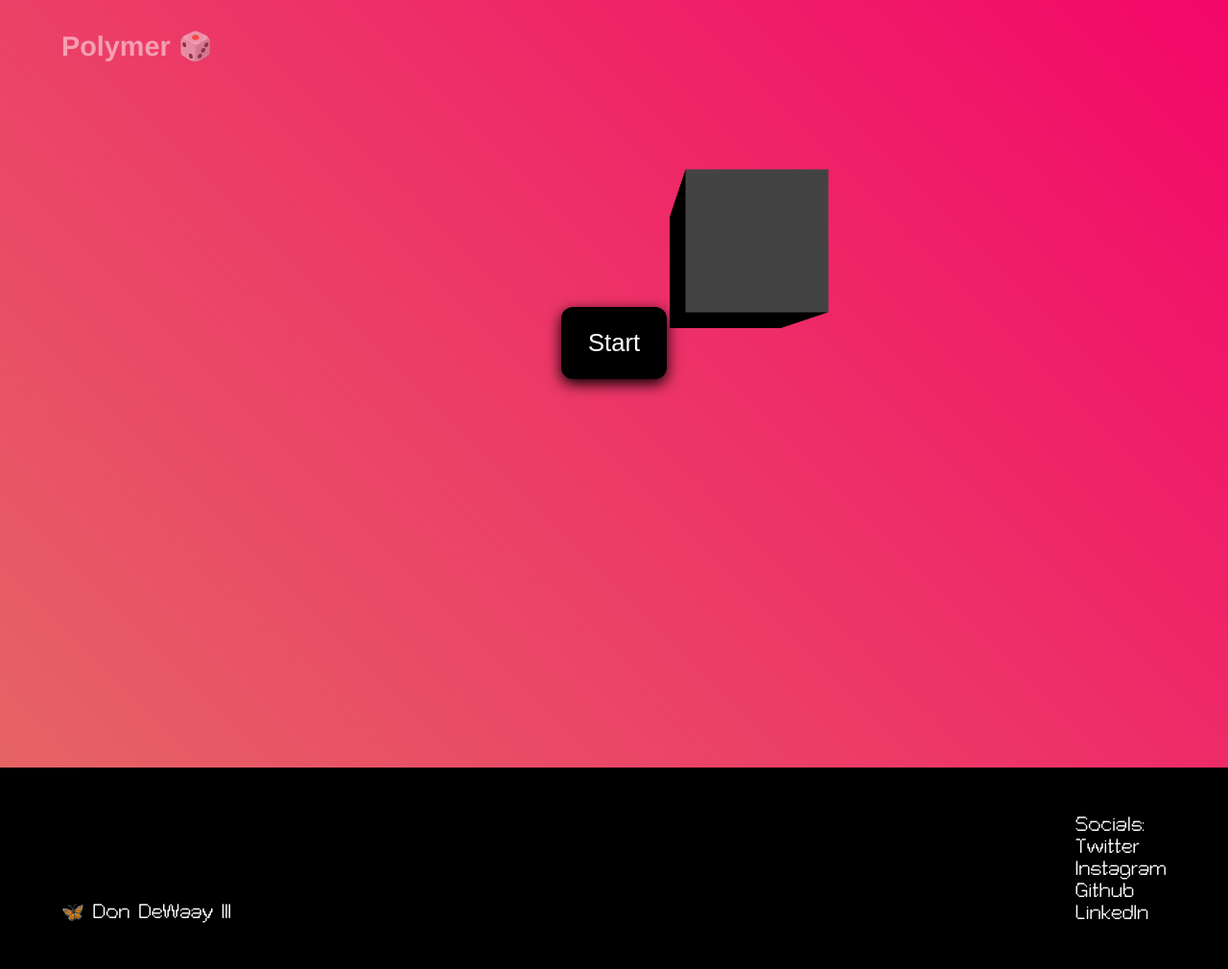
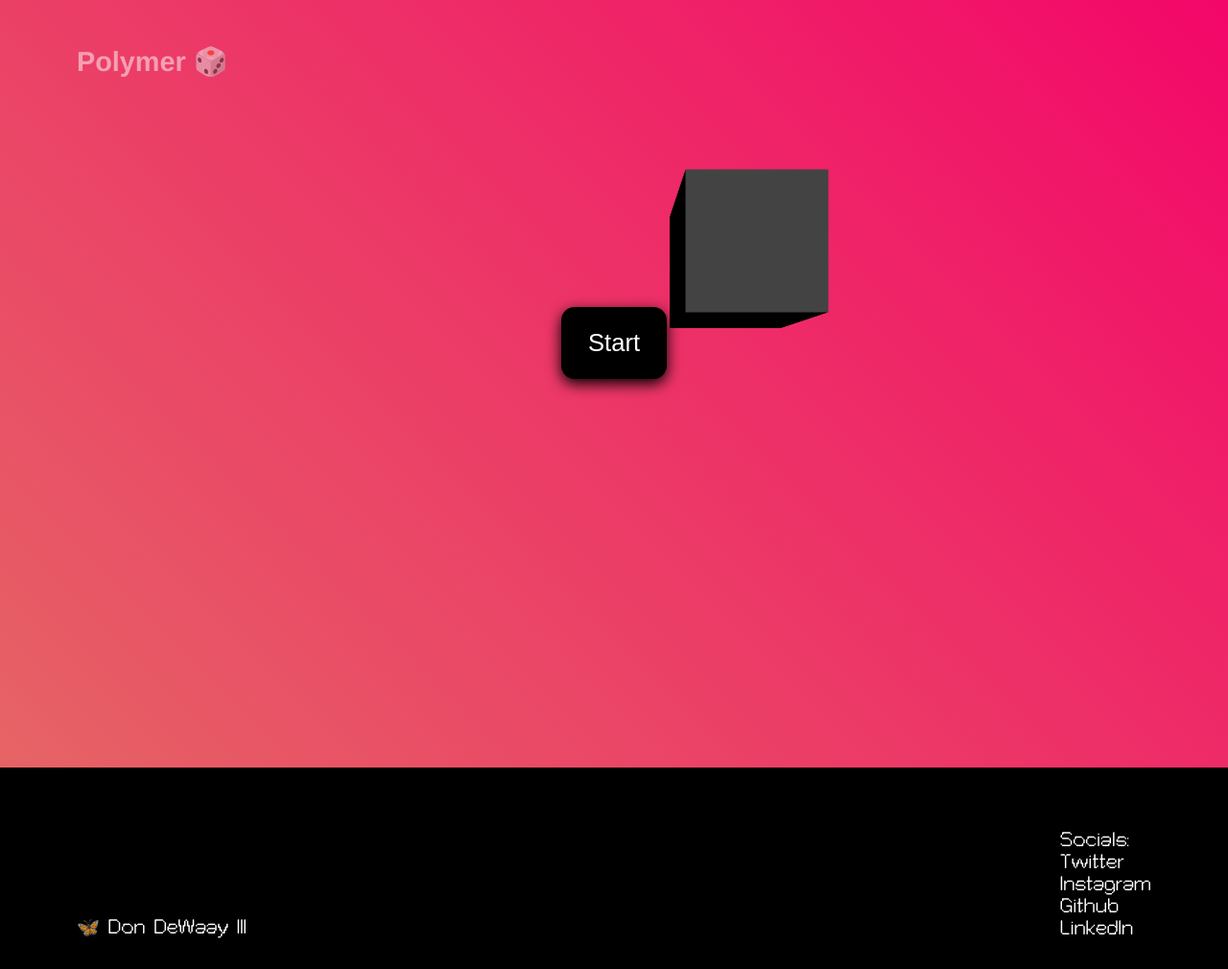
Before and after one commit to dondewaay/DiceProject, a React (Vite) app in the folder Dice-Project/: page / in a window 1280 px wide. Shown: the whole page at 96% size. Built offline with nearby package versions, Linux system fonts and the light colour scheme.

Commit message:
Another today

```diff
--- a/Dice-Project/src/App.css
+++ b/Dice-Project/src/App.css
@@ -32,7 +32,7 @@ nav {
   z-index: 1;
   width: 100%;
   height: 25px;
-  padding: 3rem 4rem 3rem 4rem;
+  padding: 4rem 5rem 4rem 5rem;
   align-items: center;
   justify-content: space-between;
   box-sizing: border-box;
@@ -58,7 +58,7 @@ nav .menu:nth-child(1) {
 .foot {
   font-family: "Pexel";
   font-size: 1.2rem;
-  padding: 3rem 4rem 3rem 4rem;
+  padding: 0rem 5rem 2rem 5rem;
   justify-content: space-between;
   align-items: flex-end;
   display: flex;
@@ -98,14 +98,14 @@ nav .menu:nth-child(1) {
   border: none;
   height: 75px;
   width: 110px;
-  border-radius: 12px;
+  border-radius: 14px;
   background: black;
   transition: 0.2s ease-in-out;
   box-shadow: black 0px 5px 15px;
   cursor: pointer;
 }
 .btn:hover {
-  transform: translatey(-10px);
+  transform: translatey(-5px);
   box-shadow: black 0px 15px 25px;
 }
 
--- a/Dice-Project/src/App.scss
+++ b/Dice-Project/src/App.scss
@@ -35,7 +35,7 @@ nav {
   z-index: 1;
   width: 100%;
   height: 25px;
-  padding: 3rem 4rem 3rem 4rem;
+  padding: 4rem 5rem 4rem 5rem;
   align-items: center;
   justify-content: space-between;
   box-sizing: border-box;
@@ -61,7 +61,7 @@ nav {
 .foot {
   font-family: "Pexel";
   font-size: 1.2rem;
-  padding: 3rem 4rem 3rem 4rem;
+  padding: 0rem 5rem 2rem 5rem;
   justify-content: space-between;
   align-items: flex-end;
   display: flex;
@@ -102,13 +102,13 @@ nav {
   border: none;
   height: 75px;
   width: 110px;
-  border-radius: 12px;
+  border-radius: 14px;
   background: black;
   transition: 0.2s ease-in-out;
   box-shadow: black 0px 5px 15px;
   cursor: pointer;
   &:hover {
-    transform: translatey(-10px);
+    transform: translatey(-5px);
     box-shadow: black 0px 15px 25px;
   }
 }
--- a/Dice-Project/src/components/Main.jsx
+++ b/Dice-Project/src/components/Main.jsx
@@ -7,12 +7,9 @@ export default function Main() {
     <div className="canvas">
       <Button />
       <Canvas>
-        <directionalLight position={[0, 0, 5]} />
-        <mesh position={[1, 1, 1]}>
-          <boxGeometry args={[1, 1, 1]} />
-          <meshStandardMaterial color={"grey"} />
-        </mesh>
+        <directionalLight position={[0, 0, 15]} />
+        <Model />
       </Canvas>
-      </div>
+    </div>
   );
 }
--- a/Dice-Project/src/components/Model.jsx
+++ b/Dice-Project/src/components/Model.jsx
@@ -1,8 +1,8 @@
 export default function Model() {
   return (
     <mesh position={[1, 1, 1]}>
-      <boxGeometry args={[1, 1, 1]} />
-      <meshStandardMaterial color={"grey"} />
-    </mesh>
+    <boxGeometry args={[1, 1, 1]} />
+    <meshStandardMaterial color={"grey"} />
+  </mesh>
   );
 }
```
Also changed, not shown: 1 other file (tests, documents, lock files or other folders).
